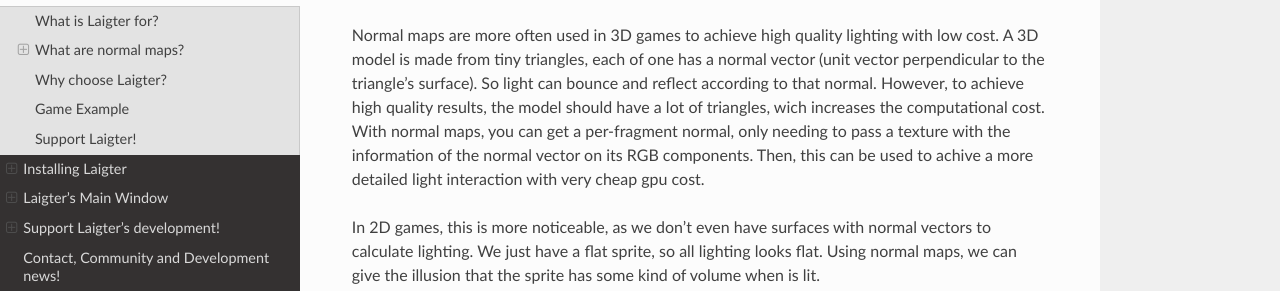
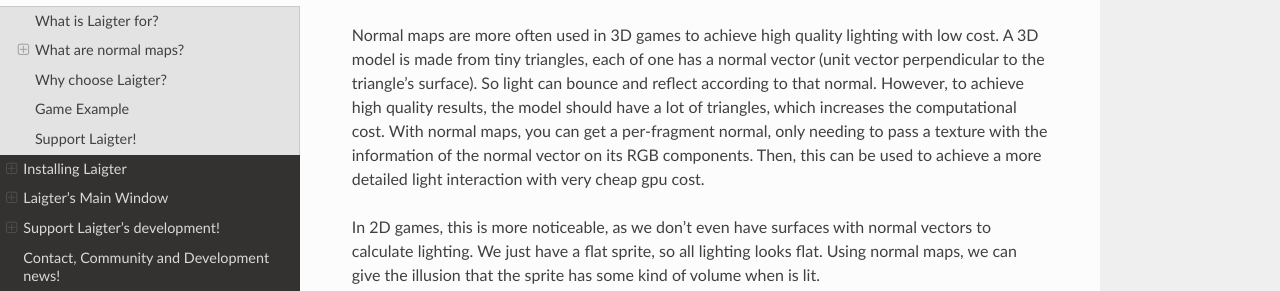
Before and after one commit to azagaya/laigter-docs, a Sphinx documentation site: the page built from docs/source/Introduction/intro.rst, in a window 1280 px wide and 1400 px high, scrolled down 787 px. Shown: the part 232-523 px from the top of the window. Built offline with Sphinx 7.4.7 and the Read the Docs theme 2.0.0, drawn with Linux system fonts in a browser that asks for light colours; formulas are drawn with MathJax 3; pages that are not in the unit, such as notebooks, are missing from menus; some of the changed text lies outside the part shown.

Commit message:
Fixed spelling errors

```diff
--- a/docs/source/Introduction/intro.rst
+++ b/docs/source/Introduction/intro.rst
@@ -28,9 +28,9 @@
 cost. A 3D model is made from tiny triangles, each of one has a normal vector (unit
 vector perpendicular to the triangle's surface). So light can bounce and reflect
 according to that normal. However, to achieve high quality results, the model should have
-a lot of triangles, wich increases the computational cost. With normal maps, you can
+a lot of triangles, which increases the computational cost. With normal maps, you can
 get a per-fragment normal, only needing to pass a texture with the information of the
-normal vector on its RGB components. Then, this can be used to achive a more detailed
+normal vector on its RGB components. Then, this can be used to achieve a more detailed
 light interaction with very cheap gpu cost.
 
 In 2D games, this is more noticeable, as we don't even have surfaces with normal
@@ -64,7 +64,7 @@
 each axis. But RGB can store values from 0 to 1, so the normal map has the components
 of the vector scaled by 0.5, and with a 0.5 offset. This causes the vector
 *(0.0, 0.0, 1.0)* (normal vector pointing directly to screen) would transform into
-*(0.5, 0.5, 1.0)*, and this is the reazon why normal maps have that blueish color.
+*(0.5, 0.5, 1.0)*, and this is the reason why normal maps have that blueish color.
 
 Why choose Laigter?
 ------------------
```
